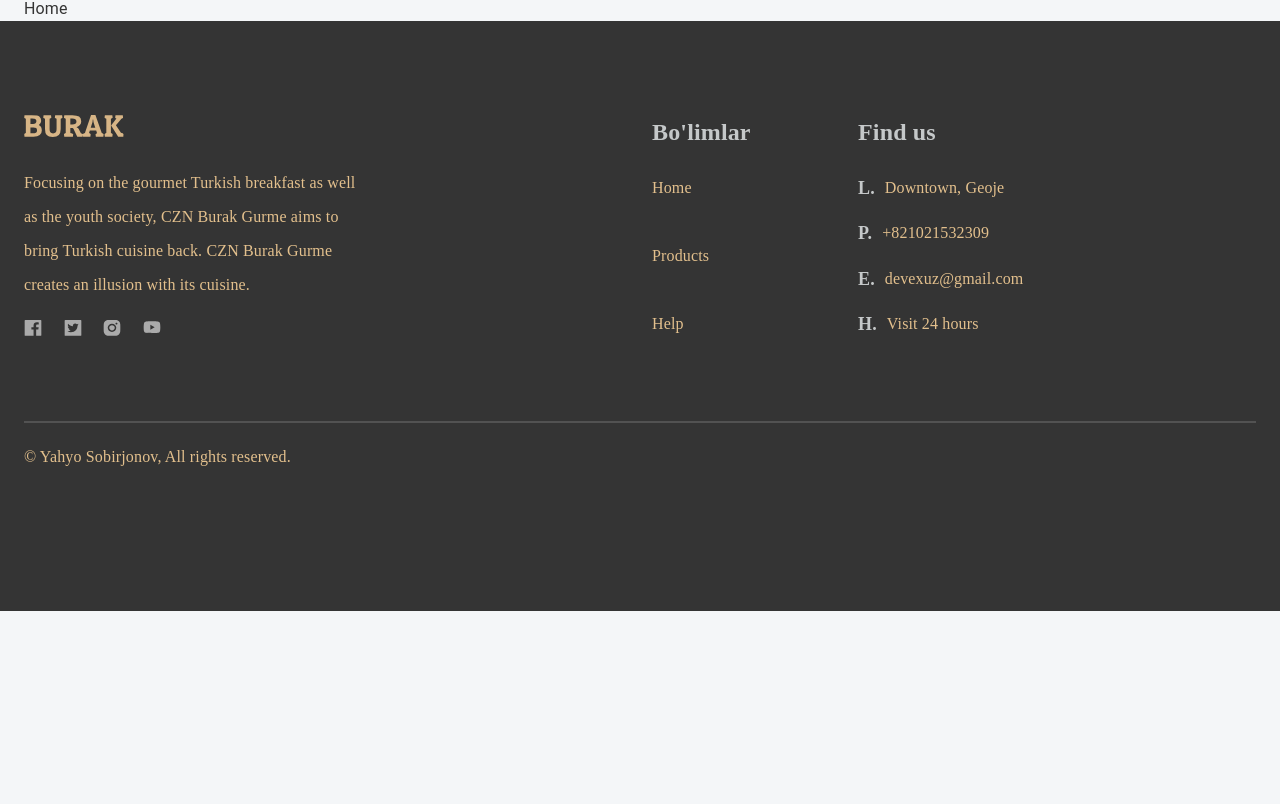
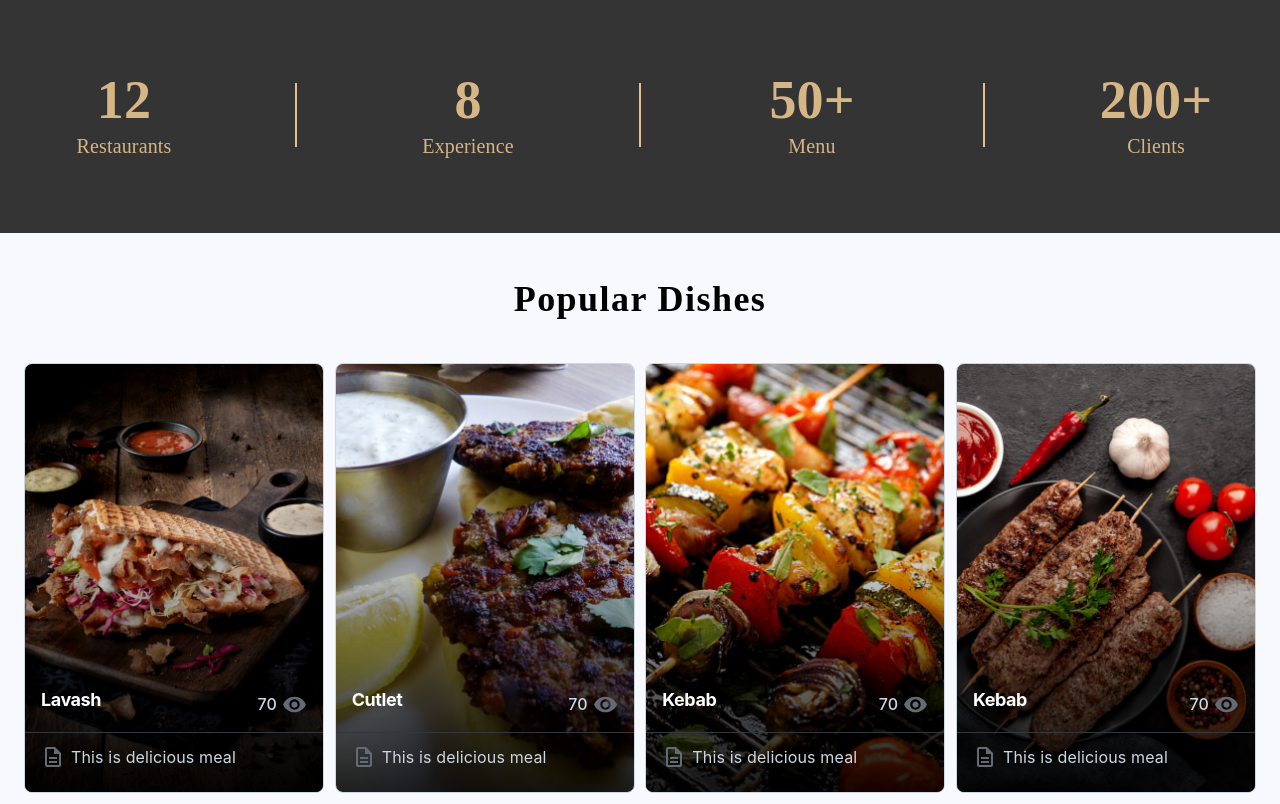
Before and after one commit to Yakhyobek1997/americano-coffee, a React (Create React App) app: page / in a window 1280 px wide. Shown: the part 776-1580 px from the top of the page. Before the commit the page ends 1387 px from the top, so only its background shows below. Built offline with nearby package versions, Linux system fonts and the light colour scheme.

Commit message:
Feat: develop popular dishes sectional components

```diff
--- a/package.json
+++ b/package.json
@@ -6,6 +6,7 @@
     "@emotion/react": "^11.14.0",
     "@emotion/styled": "^11.14.0",
     "@mui/icons-material": "^5.8.4",
+    "@mui/joy": "^5.0.0-beta.52",
     "@mui/material": "^7.0.2",
     "@reduxjs/toolkit": "^1.8.1",
     "@testing-library/jest-dom": "^4.2.4",
@@ -21,6 +22,7 @@
     "web-vitals": "^2.1.4"
   },
   "devDependencies": {
+    "@babel/plugin-proposal-private-property-in-object": "^7.21.11",
     "@types/jest": "^27.5.2",
     "@types/node": "^17.0.45",
     "@types/react": "^18.2.48",
--- a/src/app/App.tsx
+++ b/src/app/App.tsx
@@ -8,17 +8,15 @@
 import  HomeNavbar  from "./components/headers/HomeNavbar";
 import  OtherNavbar  from "./components/headers/OtherNavbar";
 import Footer from "./components/footer";
+import  HelpPage  from "./screens/helpPage";
 import "../css/app.css";
 import "../css/navbar.css"
 import "../css/footer.css"
-import  HelpPage  from "./screens/helpPage";
 
 
 function App() {
 
   const location = useLocation()
-  console.log(location)
-
   return (
     <>
       {location.pathname === "/" ? <HomeNavbar /> : <OtherNavbar />}
@@ -51,9 +49,4 @@
 
 }
 
-
-function Home() {
-  return <Container><h2>Home</h2></Container>;
-}
-
 export default App;
--- /dev/null
+++ b/src/app/components/divider/index.tsx
@@ -0,0 +1,21 @@
+import React from 'react';
+import styled from 'styled-components';
+
+export interface IDividerProps {
+	width?: string;
+	height?: string;
+	bg?: string;
+}
+
+const DividerComponent = styled.span<IDividerProps>`
+	display: flex;
+	min-width: ${({ width }) => `${width}px`};
+	min-height: ${({ height }) => `${height}px`};
+	background: ${({ bg }) => `${bg}`};
+`;
+
+function Divider(props: IDividerProps) {
+	return <DividerComponent {...props} />;
+}
+
+export default Divider;
--- /dev/null
+++ b/src/app/screens/homePage/ActiveUsers.tsx
@@ -0,0 +1,9 @@
+import { Container } from "@mui/material";
+import React from "react";
+export default function ActiveUsers() {
+  return (
+    <div>
+      <Container>ActiveUsers</Container>
+    </div>
+  );
+}
--- /dev/null
+++ b/src/app/screens/homePage/Advertisement.tsx
@@ -0,0 +1,8 @@
+import React from "react";
+export default function Advertisement() {
+  return (
+    <div>
+      Advertisement
+    </div>
+  );
+}
--- /dev/null
+++ b/src/app/screens/homePage/Events.tsx
@@ -0,0 +1,9 @@
+import { Container } from "@mui/material";
+import React from "react";
+export default function Events() {
+  return (
+    <div>
+      <Container>Events</Container>
+    </div>
+  );
+}
--- /dev/null
+++ b/src/app/screens/homePage/NewDishes.tsx
@@ -0,0 +1,10 @@
+import { Container } from "@mui/material";
+import React from "react";
+
+export default function NewDishes() {
+  return (
+    <div>
+      <Container>NewDishes</Container>
+    </div>
+  );
+}
--- /dev/null
+++ b/src/app/screens/homePage/PopularDishes.tsx
@@ -0,0 +1,85 @@
+import React from "react";
+import { Box, Container, Stack } from "@mui/material";
+import Card from "@mui/joy/Card";
+import CardCover from "@mui/joy/CardCover";
+import CardContent from "@mui/joy/CardContent";
+import Typography from "@mui/joy/Typography";
+import { CssVarsProvider } from "@mui/joy/styles";
+import CardOverflow from "@mui/joy/CardOverflow";
+import VisibilityIcon  from "@mui/icons-material/Visibility"
+import DescriptionOutlinedIcon from "@mui/icons-material/DescriptionOutlined";
+
+const list = [
+  { productName: "Lavash", imagePath: "/img/lavash.webp" },
+  { productName: "Cutlet", imagePath: "/img/cutlet.webp" },
+  { productName: "Kebab", imagePath: "/img/kebab.webp" },
+  { productName: "Kebab", imagePath: "/img/kebab-fresh.webp" },
+];
+
+
+export default function PopularDishes() {
+  return (
+    <div className="popular-dishes-frame">
+    <Container>
+      <Stack className="popular-section">
+        <Box className="category-title">Popular Dishes</Box>
+        <Stack className="cards-frame">
+          {list.map((ele, index) => (
+            <CssVarsProvider key={index}>
+              <Card className="card">
+                <CardCover>
+                  <img src={ele.imagePath} alt={ele.productName} />
+                </CardCover>
+
+                <CardCover className="card-cover" />
+
+                <CardContent sx={{ justifyContent: "flex-end" }}>
+                  <Stack flexDirection="row" justifyContent="space-between">
+                    <Typography
+                      level="h2"
+                      fontSize="lg"
+                      textColor="#fff"
+                      mb={1}
+                    >
+                      {ele.productName}
+                    </Typography>
+
+                    <Typography
+                      sx={{
+                        fontWeight: "md",
+                        color: "neutral.300",
+                        alignItems: "center",
+                        display: "flex",
+                      }}
+                    >
+                      70
+                      <VisibilityIcon sx={{ fontSize: 25, marginLeft: "5px"}} />
+                    </Typography>
+                  </Stack>
+                </CardContent>
+
+                <CardOverflow
+                  sx={{
+                    display: "flex",
+                    gap: 1.5,
+                    py: 1.5,
+                    px: "var(--Card-padding)",
+                    borderTop: "1px solid",
+                    height: "60px",
+                  }}
+                >
+                  <Typography
+                    startDecorator={<DescriptionOutlinedIcon />}
+                    textColor="neutral.300"
+                  >
+                    This is delicious meal
+                  </Typography>
+                </CardOverflow>
+              </Card>
+            </CssVarsProvider>
+          ))}
+        </Stack>
+      </Stack>
+    </Container>
+  </div>);
+}
--- /dev/null
+++ b/src/app/screens/homePage/Statistics.tsx
@@ -0,0 +1,39 @@
+import { Box, Stack, Container } from "@mui/material";
+import Divider from "../../components/divider";
+import React from "react";
+
+export default function Statistics() {
+    return (
+      <div className="static-frame">
+        <Container>
+          <Stack className="info">
+            <Stack className="static-box">
+              <Box className="static-num">12</Box>
+              <Box className="static-text">Restaurants</Box>
+            </Stack>
+
+            <Divider height="64" width="2" bg="#E3C08D" />
+
+            <Stack className="static-box">
+              <Box className="static-num">8</Box>
+              <Box className="static-text">Experience</Box>
+            </Stack>
+
+            <Divider height="64" width="2" bg="#E3C08D" />
+
+            <Stack className="static-box">
+              <Box className="static-num">50+</Box>
+              <Box className="static-text">Menu</Box>
+            </Stack>
+
+            <Divider height="64" width="2" bg="#E3C08D" />
+
+            <Stack className="static-box">
+              <Box className="static-num">200+</Box>
+              <Box className="static-text">Clients</Box>
+            </Stack>
+          </Stack>
+        </Container>
+      </div>
+    );
+  }
--- a/src/app/screens/homePage/index.tsx
+++ b/src/app/screens/homePage/index.tsx
@@ -1,5 +1,21 @@
-import { Container } from "@mui/material"
+import React from "react";
+import Statistics from "./Statistics";
+import PopularDishes from "./PopularDishes";
+import NewDishes from "./NewDishes";
+import Advertisement from "./Advertisement";
+import ActiveUsers from "./ActiveUsers";
+import Events from "./Events";
+import "../../../css/home.css"
 
 export default function HomePage() {
-    return <Container>Home</Container>
+  return (
+    <div className={"homepage"}>
+    <Statistics/>
+    <PopularDishes/>
+    <NewDishes/>
+    <Advertisement/>
+    <ActiveUsers/>
+    <Events/>
+  </div>
+  );
 }
--- /dev/null
+++ b/src/css/home.css
@@ -0,0 +1,106 @@
+.homepage {
+    width: 100%;
+    height: auto
+}
+
+/* STATISTICS */
+
+.homepage .static-frame {
+ width: 100%;
+ height: 236px;
+ background: #343434;
+}
+
+
+.homepage .static-frame .info {
+    height: 100%;
+    display: flex;
+    flex-direction: row;
+    justify-content: space-between;
+    align-items: center;
+  }
+
+  .homepage .static-frame .info .static-box {
+    width: 200px;
+    height: 116px;
+    display: flex;
+    flex-direction: column;
+    align-items: center;
+    justify-content: center;
+  }
+
+  .homepage .static-frame .info .static-box .static-num {
+    text-align: center;
+    font-family: Poppins;
+    font-size: 54px;
+    font-style: normal;
+    font-weight: 600;
+    line-height: normal;
+    color: #d7b686;
+  }
+
+
+  .homepage .static-frame .info .static-box .static-text {
+    text-align: center;
+    font-family: "Poppins";
+    font-size: 20px;
+    font-style: normal;
+    font-weight: 500;
+    line-height: 30px;
+    color: #d7b586;
+  }
+
+
+
+  /* PUPULAR DISHES */
+
+  .homepage .popular-dishes-frame {
+    width: 100%;
+    height: 580px;
+    display: flex;
+    background: #f8f8ff;
+  }
+
+  .homepage .popular-dishes-frame .popular-section {
+    margin-top: 45px;
+    display: flex;
+    flex-direction: column;
+    align-items: center;
+  }
+
+  .homepage .popular-dishes-frame .popular-section .category-title {
+    text-align: center;
+    font-family: "Roboto Serif";
+    font-size: 36px;
+    font-style: normal;
+    font-weight: 600;
+    line-height: normal;
+    letter-spacing: 1.44px;
+    color: #000;
+
+  }
+
+
+
+  .homepage .popular-dishes-frame .popular-section .cards-frame {
+    width: 100%;
+    margin-top: 43px;
+    display: flex;
+    flex-direction: row;
+    justify-content: space-between;
+  }
+
+  .homepage .popular-dishes-frame .cards-frame .card {
+    min-height: 430px;
+    min-width: 300px;
+    cursor: pointer;
+  }
+
+  .homepage .popular-dishes-frame .cards-frame .card .card-cover {
+    background: linear-gradient(
+      to top,
+      rgba(0, 0, 0, 0.4),
+      rgba(0, 0, 0, 0) 200px
+    ),
+    linear-gradient(to top, rgba(0, 0, 0, 0.8), rgba(0, 0, 0, 0) 300px);
+  }
```
Also changed, not shown: 1 other file (tests, documents, lock files or other folders).
